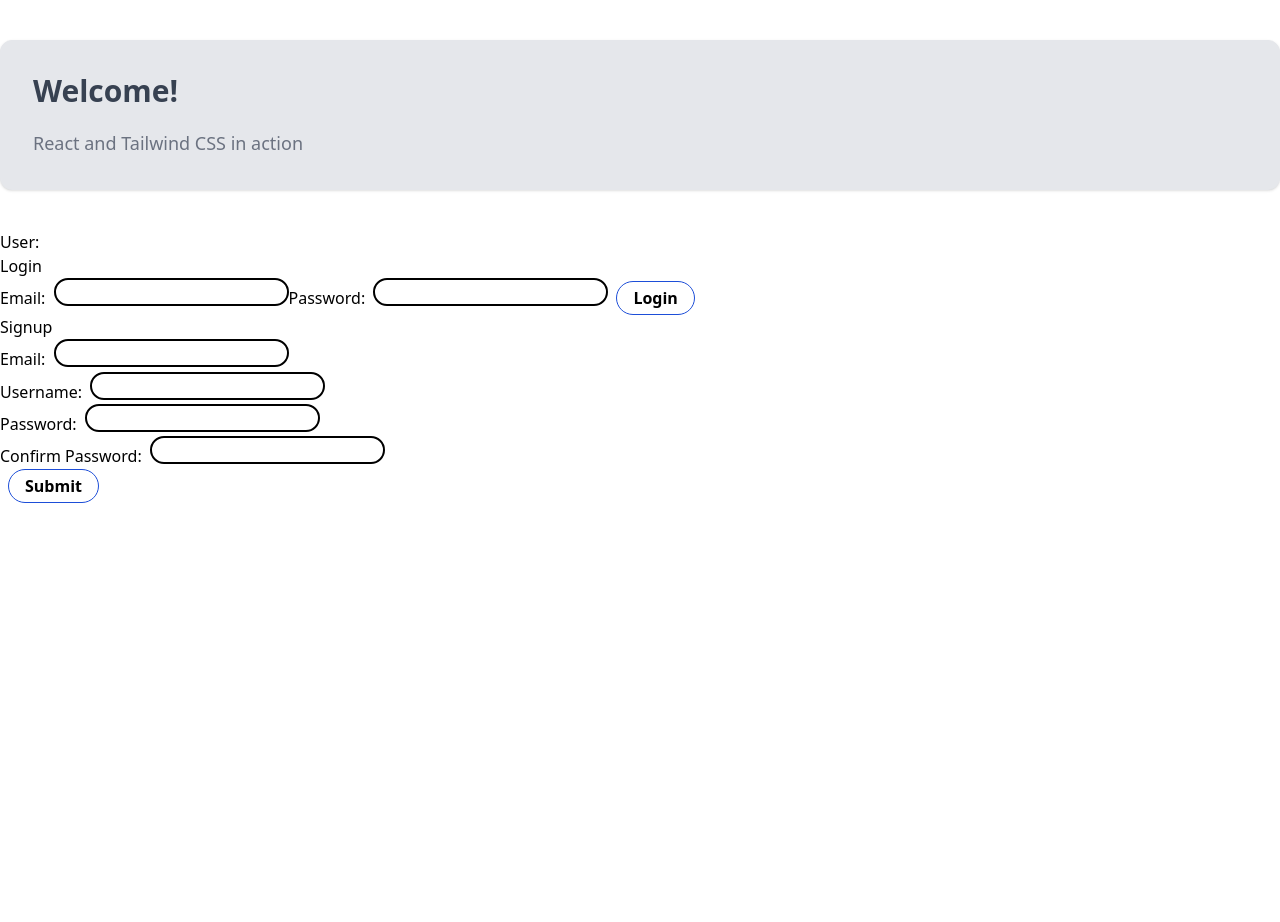
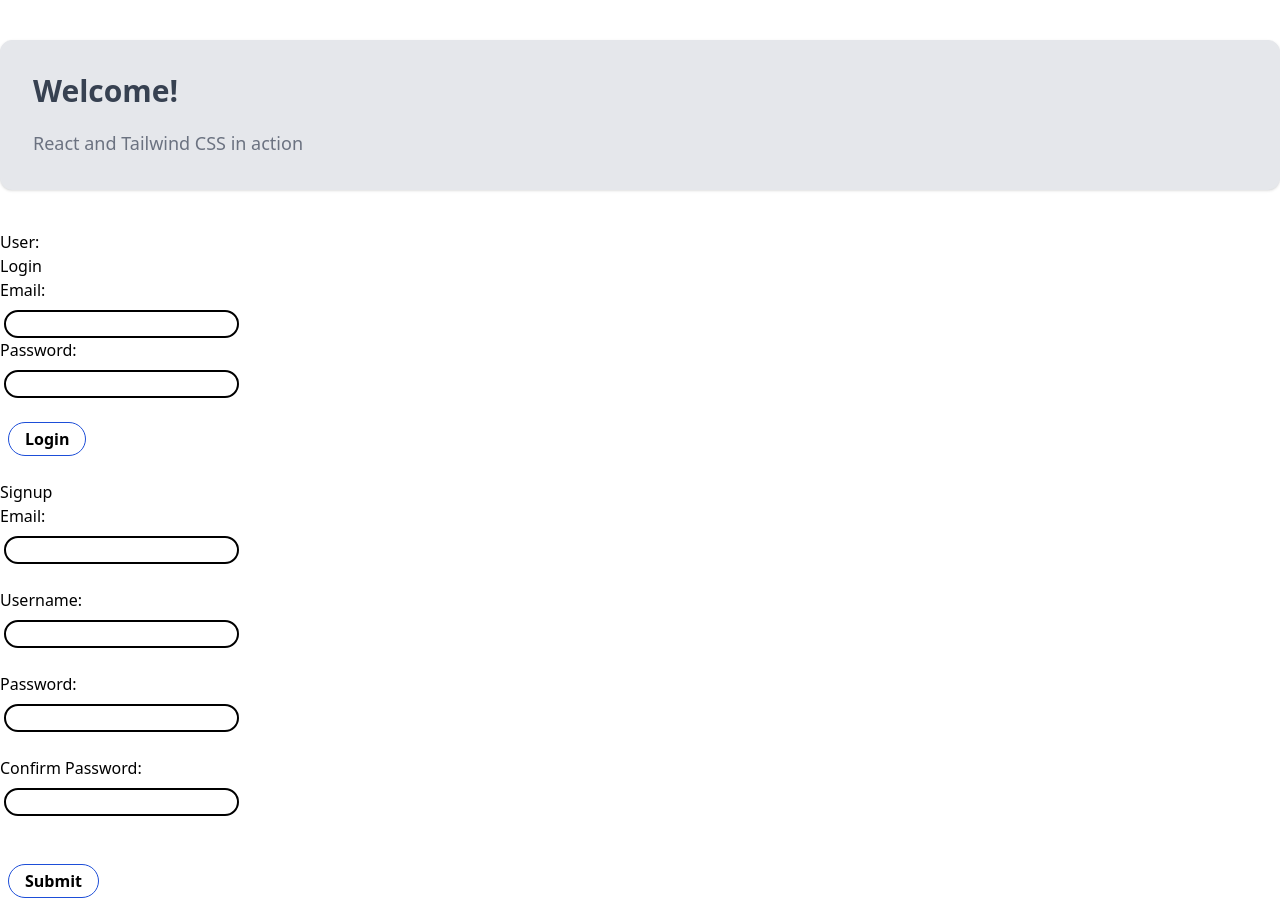
Before and after one commit to Garret-Gallant/stackoverflat-mono-repo, a React (Create React App) app in the folder forum-project-frontend/: page / in a window 1280 px wide. Before the commit the page ends 800 px from the top, so only its background shows below. Built offline with nearby package versions, Linux system fonts and the light colour scheme; no server answers.

Commit message:
added some styling for forms

```diff
--- a/forum-project-frontend/src/index.css
+++ b/forum-project-frontend/src/index.css
@@ -4,9 +4,10 @@
 
 @layer components {
   input {
-    @apply align-super border-black border-2 rounded-full ml-1
+    @apply align-super border-black border-2 rounded-full ml-1 flex flex-col
+    items-center justify-center mt-2
   }
   button {
-    @apply hover:bg-blue-700 text-black font-bold py-1 px-4 border border-blue-700 rounded-full ml-2
+    @apply hover:bg-blue-700 text-black font-bold py-1 px-4 border border-blue-700 rounded-full ml-2 mt-6 mb-6
   }
 }
```
